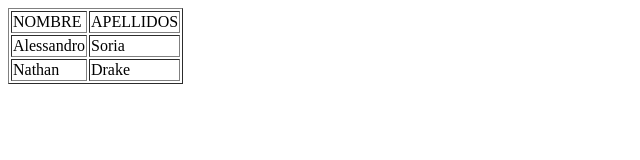
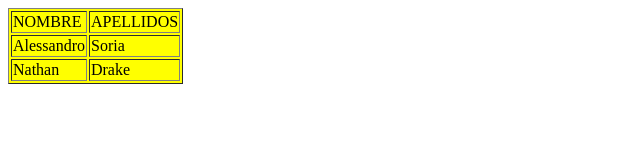
Before and after one commit to rubensq74/clase-de-github, a plain HTML site: page registro.html in a window 1280 px wide. Shown: the whole page, without its empty margins (0-640 px from the left). Drawn offline with Linux system fonts and the light colour scheme.

Commit message:
agregando color a la tabla

```diff
--- a/registro.html
+++ b/registro.html
@@ -4,7 +4,7 @@
 	<title>Hola Buenos dias</title>
 </head>
 <body>
-	<table border="1">
+	<table border="1" style="background: yellow">
 		<tr>
 			<td>NOMBRE</td>
 			<td>APELLIDOS</td>
```
